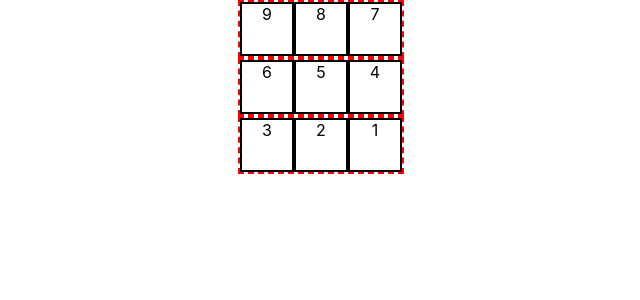
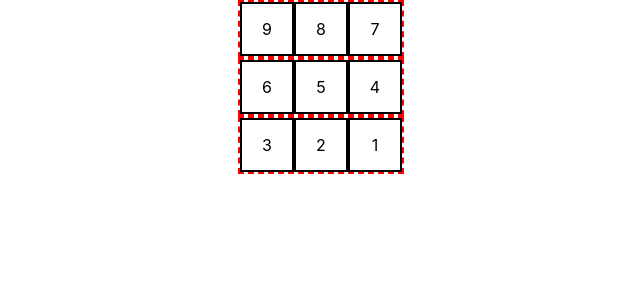
Before and after one commit to stephenstrange-blip/Calculator_tod, a React (Create React App) app in the folder calculator_tod/: page / in a window 1280 px wide. Shown: the top 300 px of the page, without its empty margins (319-959 px from the left). Built offline with nearby package versions, Linux system fonts and the light colour scheme.

Commit message:
chore: Remove built-in code from reach and move files

```diff
--- a/calculator_tod/src/App.js
+++ b/calculator_tod/src/App.js
@@ -1,6 +1,6 @@
 import logo from './logo.svg';
 import './App.css';
-import NumGrid from './sections/Numpad';
+import NumGrid from './sections/numPad/Numpad';
 
 function App() {
   return (
--- a/calculator_tod/src/sections/Numpad.jsx
+++ /dev/null
@@ -1,48 +0,0 @@
-import './numPad.css';
-
-let num1 = 0;
-let num2 = 0;
-let operator = '';
-
-
-function add(num1, num2) {
-    return num1 + num2;
-}
-function subtract(num1, num2) {
-    return num1 - num2;
-}
-function multiply(num1, num2) {
-    return num1 * num2;
-}
-function divide(num1, num2) {
-    return num1 / num2;
-}
-function operate(num1, operator, num2) {
-    if (operator.trim() === "+") return add(num1, num2)
-    else if (operator.trim() === "-") return subtract(num1, num2)
-    else if (operator.trim() === "*") return multiply(num1, num2)
-    else if (operator.trim() === "/") return divide(num1, num2)
-    else return "Error"
-}
-
-/*console.log(operate(1, "+", 2))
-console.log(operate(1,"-", 2))
-console.log(operate(1, "*", 2))
-console.log(operate(1, "/", 2))
-console.log(operate(1, "%", 2))*/
-
-function NumGrid() {
-    return (
-        [0,1,2].map((row) => {
-            return (
-                <div className={`gridRow number${row}`}>
-                    {[9,8,7].map((column) => {
-                        let index = column - row * 3;
-                        return (<div className={`numGrid number${index}`}>{index}</div>)
-                    })
-                    }
-                </div>
-            )
-        }))
-}
-export default NumGrid;
--- a/calculator_tod/src/sections/numPad.css
+++ /dev/null
@@ -1,11 +0,0 @@
-.numGrid {
-    width: 50px;
-    height: 50px;
-    border: 2px solid black;
-}
-.gridRow {
-    display: flex;
-    flex-flow: row wrap;
-    border: 2px dashed red;
-    width: fit-content;
-}
```
